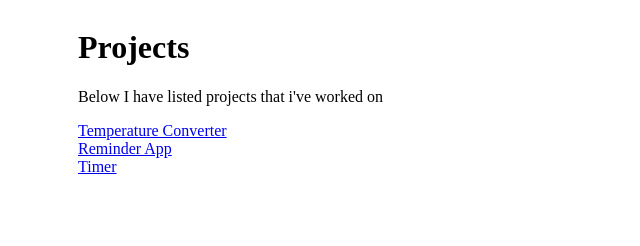
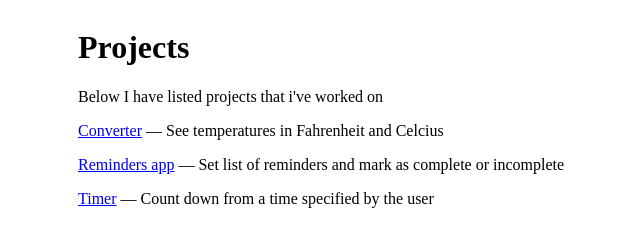
Before and after one commit to Danielo814/Danielo814.github.io, a plain HTML site: page projects/index.html in a window 1280 px wide. Shown: the whole page, without its empty margins (312-952 px from the left). Drawn offline with Linux system fonts and the light colour scheme.

Commit message:
format projects section

```diff
--- a/projects/index.html
+++ b/projects/index.html
@@ -8,9 +8,9 @@
         <div class="projects">
             <h1>Projects</h1>
             <p>Below I have listed projects that i've worked on</p>
-            <a href="/converter">Temperature Converter</a> <br>
-            <a href="/reminders">Reminder App</a> <br>
-            <a href="/timer">Timer</a>
+            <p><a href="/converter">Converter</a> &#8212; See temperatures in Fahrenheit and Celcius</p>
+            <p><a href="/reminders">Reminders app</a> &#8212; Set list of reminders and mark as complete or incomplete</p>
+            <p><a href="/timer">Timer</a> &#8212; Count down from a time specified by the user</p>
         </div>
     </div>
 </body>
```
